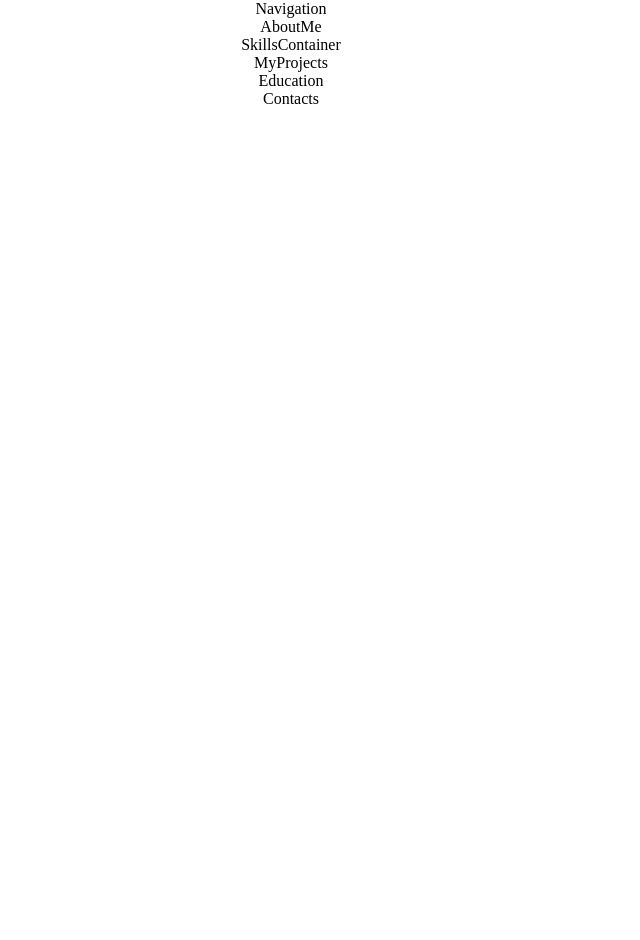
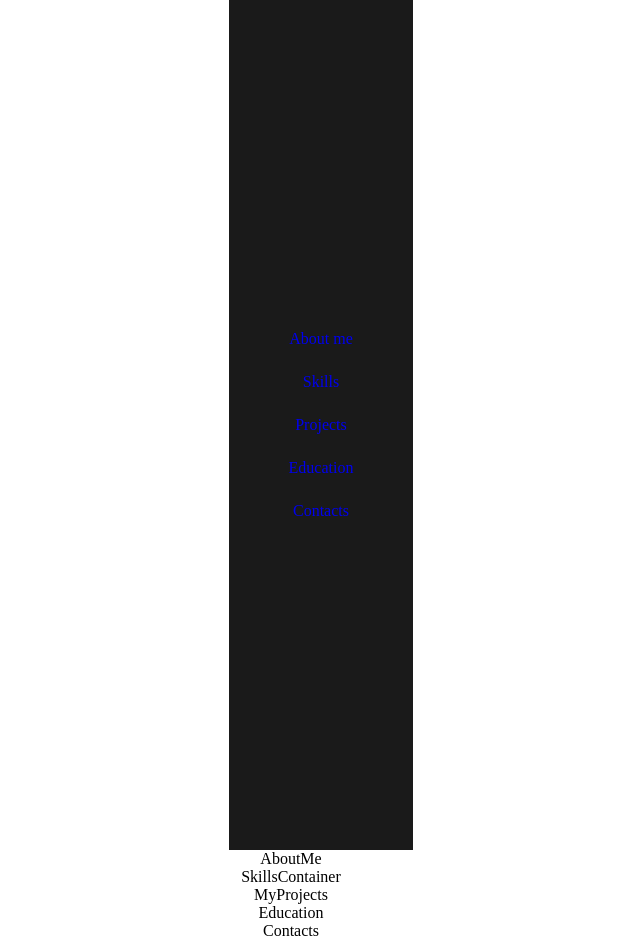
Before and after one commit to MariiaOtset/mariia-otset-portfolio, a React (Vite) app: page / in a window 1280 px wide. Shown: the whole page, without its empty margins (349-989 px from the left). Before the commit the page ends 800 px from the top, so only its background shows below. Built offline with nearby package versions, Linux system fonts and the light colour scheme.

Commit message:
navigation and loader markup added

```diff
--- a/src/App.jsx
+++ b/src/App.jsx
@@ -1,20 +1,25 @@
 import "./App.css";
+import { lazy, Suspense } from "react";
 import AboutMe from "./components/AboutMe/AboutMe.jsx";
 import Contacts from "./components/Contacts/Contacts.jsx";
-import Education from "./components/Education/Education.jsx";
-import MyProjects from "./components/MyProjects/MyProjects.jsx";
 import Navigation from "./components/Navigation/Navigation.jsx";
 import SkillsContainer from "./components/SkillsContainer/SkillsContainer.jsx";
+import Loader from "./components/Loader/Loader.jsx";
+
+const MyProjects = lazy(() => import("./components/MyProjects/MyProjects.jsx"));
+const Education = lazy(() => import("./components/Education/Education.jsx"));
 
 function App() {
   return (
     <>
+      <Suspense fallback={<Loader />}>
         <Navigation />
         <AboutMe />
         <SkillsContainer />
         <MyProjects />
         <Education />
         <Contacts />
+      </Suspense>
     </>
   );
 }
--- /dev/null
+++ b/src/components/Loader/Loader.jsx
@@ -0,0 +1,37 @@
+// import css from './Loader.module.css';
+import { useEffect, useRef } from "react";
+
+const Loader = () => {
+  const canvasRef = useRef(null);
+
+  useEffect(() => {
+    const canvas = canvasRef.current;
+    const ctx = canvas.getContext("2d");
+    canvas.width = window.innerWidth;
+    canvas.height = window.innerHeight;
+
+    const letters = Array(256).join("1").split("");
+    const draw = () => {
+      ctx.fillStyle = "rgba(0, 0, 0, 0.05)";
+      ctx.fillRect(0, 0, canvas.width, canvas.height);
+      ctx.fillStyle = "#0F0";
+      letters.forEach((y_pos, index) => {
+        const text = String.fromCharCode(48 + Math.random() * 33);
+        const x_pos = index * 10;
+        ctx.fillText(text, x_pos, y_pos);
+        letters[index] = y_pos > 758 + Math.random() * 1e4 ? 0 : y_pos + 10;
+      });
+    };
+    const interval = setInterval(draw, 33);
+    return () => clearInterval(interval);
+  }, []);
+
+  return (
+    <canvas
+      ref={canvasRef}
+      style={{ background: "black", width: "100vw", height: "100vh" }}
+    />
+  );
+};
+
+export default Loader;
--- a/src/components/Navigation/Navigation.jsx
+++ b/src/components/Navigation/Navigation.jsx
@@ -1,7 +1,25 @@
-// import css frm './Navigation.module.css';
+import css from "./Navigation.module.css";
 
 const Navigation = () => {
-  return <div>Navigation</div>;
+  return (
+      <ul className={css.container}>
+        <li>
+          <a href="#about">About me</a>
+        </li>
+        <li>
+          <a href="#skills">Skills</a>
+        </li>
+        <li>
+          <a href="#projects">Projects</a>
+        </li>
+        <li>
+          <a href="#education">Education</a>
+        </li>
+        <li>
+          <a href="#contacts">Contacts</a>
+        </li>
+      </ul>
+  );
 };
 
 export default Navigation;
--- a/src/components/Navigation/Navigation.module.css
+++ b/src/components/Navigation/Navigation.module.css
@@ -0,0 +1,98 @@
+.container {
+  position: absolute;
+  top: 0;
+  left: 0;
+  display: flex;
+  align-items: center;
+  flex-direction: column;
+  justify-content: space-around;
+  min-width: 100%;
+  gap: 25px;
+  background-color: #1a1a1a;
+  color: #00ff00;
+  display: flex;
+  height: 100vh;
+  overflow: hidden;
+}
+
+/* Burger Menu Icon */
+.burger-menu {
+  cursor: pointer;
+  position: absolute;
+  top: 20px;
+  right: 20px;
+  display: flex;
+  width: 30px;
+  height: 20px;
+  z-index: 2;
+}
+
+.burger-menu span {
+  display: block;
+  height: 3px;
+  background-color: #00ff00;
+  transition: 0.3s ease;
+}
+
+/* Burger Icon Animation */
+.menu-open .burger-menu span:nth-child(1) {
+  transform: rotate(45deg) translate(5px, 5px);
+}
+.menu-open .burger-menu span:nth-child(2) {
+  opacity: 0;
+}
+.menu-open .burger-menu span:nth-child(3) {
+  transform: rotate(-45deg) translate(5px, -5px);
+}
+
+/* Menu Styles */
+.menu {
+  position: fixed;
+  top: 0;
+  right: 0;
+  width: 100vw;
+  height: 100vh;
+  background-color: #000000dd;
+  display: flex;
+  justify-content: center;
+  align-items: center;
+  flex-direction: column;
+  transform: translateX(100%);
+  transition: transform 0.4s ease;
+}
+
+.menu ul {
+  list-style: none;
+  text-align: center;
+}
+
+.menu ul li {
+  margin: 20px 0;
+}
+
+.menu ul li a {
+  color: #00ff00;
+  font-size: 24px;
+  text-decoration: none;
+  transition: color 0.2s ease;
+}
+
+.menu ul li a:hover {
+  color: #00ff80;
+}
+
+/* Open Menu State */
+.menu-open .menu {
+  transform: translateX(0);
+}
+
+@media screen and (min-width: 768px) {
+  .container {
+    position: sticky;
+    left: auto;
+    padding: 25px 30px;
+    z-index: 999;
+    justify-content: center;
+    align-items: center;
+  }
+}
--- a/src/index.css
+++ b/src/index.css
@@ -31,3 +31,23 @@ button:focus,
 button:focus-visible {
   outline: none;
 }
+
+img {
+  display: block;
+  max-width: 100%;
+  height: auto;
+}
+
+p,
+h1,
+h2,
+ul {
+  margin-block-start: 0;
+  margin-block-end: 0;
+}
+
+ul,
+ol {
+  list-style-type: none;
+  padding-inline-start: 0;
+}
```
Also changed, not shown: src/components/Loader/Loader.module.css (added). Lines whose indentation alone changed are shown as unchanged.
